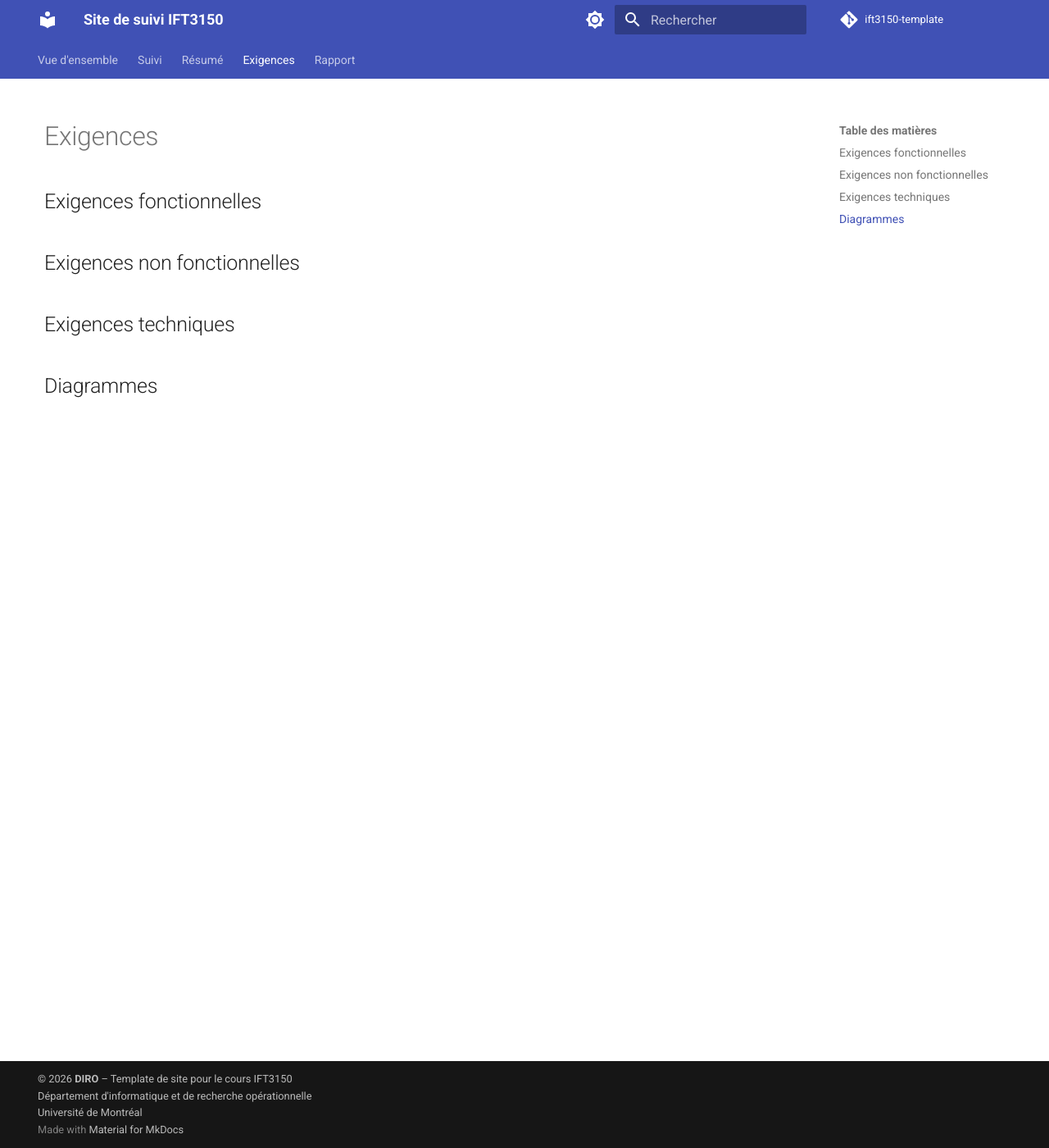
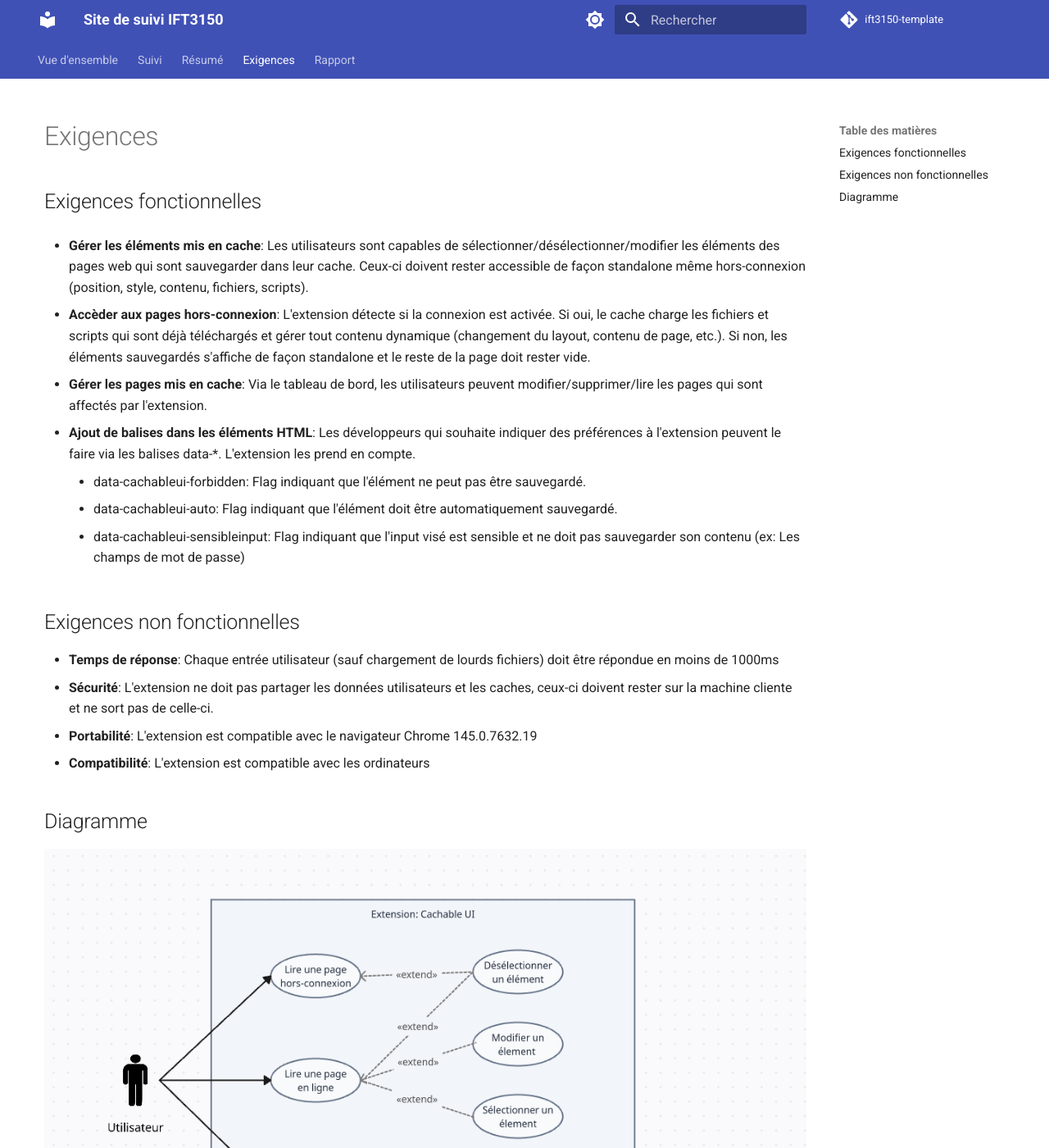
Before and after one commit to protolabo/cachable-ui, an MkDocs documentation site: the page built from docs/features.md, in a window 1280 px wide and 1400 px high. Shown: the whole window at 82% size. Built offline with MkDocs 1.6.1 and Material for MkDocs 9.7.7, drawn with Linux system fonts in a browser that asks for light colours; comment, search, counter and statistics services are not loaded.

Commit message:
Adding requirements and diagram

```diff
--- a/docs/features.md
+++ b/docs/features.md
@@ -15,8 +15,25 @@ title: Exigences (fonctionnalités)
 
 ## Exigences fonctionnelles
 
+- **Gérer les éléments mis en cache**: Les utilisateurs sont capables de sélectionner/désélectionner/modifier les éléments des pages web qui sont sauvegarder dans leur cache. Ceux-ci doivent rester accessible de façon standalone même hors-connexion (position, style, contenu, fichiers, scripts).
+
+- **Accèder aux pages hors-connexion**: L'extension détecte si la connexion est activée. Si oui, le cache charge les fichiers et scripts qui sont déjà téléchargés et gérer tout contenu dynamique (changement du layout, contenu de page, etc.). Si non, les éléments sauvegardés s'affiche de façon standalone et le reste de la page doit rester vide.
+
+- **Gérer les pages mis en cache**: Via le tableau de bord, les utilisateurs peuvent modifier/supprimer/lire les pages qui sont affectés par l'extension.
+
+- **Ajout de balises dans les éléments HTML**: Les développeurs qui souhaite indiquer des préférences à l'extension peuvent le faire via les balises data-*. L'extension les prend en compte.
+    - data-cachableui-forbidden: Flag indiquant que l'élément ne peut pas être sauvegardé.
+    - data-cachableui-auto:    Flag indiquant que l'élément doit être automatiquement sauvegardé.
+    - data-cachableui-sensibleinput: Flag indiquant que l'input visé est sensible et ne doit pas sauvegarder son contenu (ex: Les champs de mot de passe)
+
+
 ## Exigences non fonctionnelles
 
-## Exigences techniques
+- **Temps de réponse**: Chaque entrée utilisateur (sauf chargement de lourds fichiers) doit être répondue en moins de 1000ms
+- **Sécurité**: L'extension ne doit pas partager les données utilisateurs et les caches, ceux-ci doivent rester sur la machine cliente et ne sort pas de celle-ci.
+- **Portabilité**: L'extension est compatible avec le navigateur Chrome 145.0.7632.19
+- **Compatibilité**: L'extension est compatible avec les ordinateurs
 
-## Diagrammes
+## Diagramme
+
+![usecase](./res/usecase.png)
```
Also changed, not shown: docs/res/usecase.png (added).
